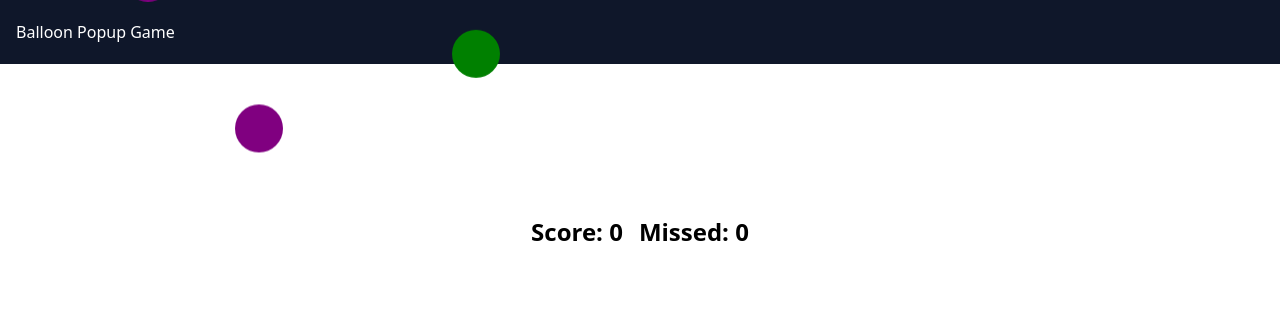
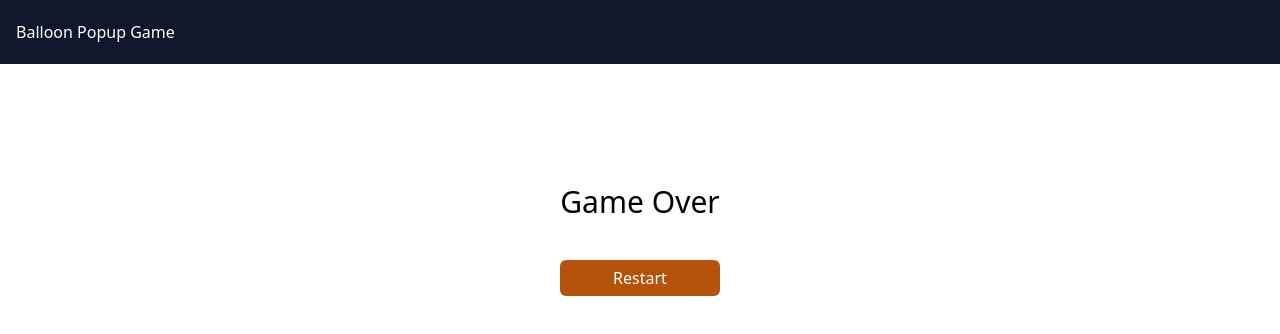
Before and after one commit to My-Angular-Projects/balloon-game, an Angular app: page / in a window 1280 px wide. Shown: the top 334 px of the page. Built offline with nearby package versions, Linux system fonts and the light colour scheme.

Commit message:
add score calculation

```diff
--- a/src/app/components/balloon/balloon.component.html
+++ b/src/app/components/balloon/balloon.component.html
@@ -1,4 +1,5 @@
 <div
   class="w-12 h-12 rounded-full cursor-pointer bg-red-500"
   [style.background-color]="balloon().color"
+  (click)="pop()"
 ></div>
--- a/src/app/components/balloon/balloon.component.ts
+++ b/src/app/components/balloon/balloon.component.ts
@@ -2,9 +2,11 @@ import {
   ChangeDetectionStrategy,
   Component,
   ElementRef,
+  EventEmitter,
   inject,
   input,
   OnInit,
+  Output,
 } from '@angular/core';
 import { IBalloon } from '../../interfaces';
 import { animate, AnimationBuilder, style } from '@angular/animations';
@@ -22,6 +24,9 @@ export class BalloonComponent implements OnInit {
   private readonly elementRef = inject(ElementRef);
 
   public balloon = input.required<IBalloon>();
+
+  @Output() balloonHit = new EventEmitter<string>();
+  @Output() balloonMissed = new EventEmitter<void>();
 
   ngOnInit(): void {
     this.generateAnimation();
@@ -51,6 +56,12 @@ export class BalloonComponent implements OnInit {
     ]);
     const player = animation.create(this.elementRef.nativeElement.firstChild);
     player.play();
-    player.onDone(() => console.log('all done'));
+    player.onDone(() => {
+      this.balloonMissed.emit();
+    });
+  }
+
+  public pop(): void {
+    this.balloonHit.emit(this.balloon().id);
   }
 }
--- a/src/app/components/main/main.component.html
+++ b/src/app/components/main/main.component.html
@@ -1,11 +1,27 @@
 <div class="game-container">
+  @if (gameOver()) {
     <div class="flex gap-4">
       @for (balloon of balloons; track balloon.id) {
-      <bl-balloon [balloon]="balloon" />
+        <bl-balloon
+          [balloon]="balloon"
+          (balloonHit)="balloonHitHandler($event)"
+          (balloonMissed)="balloonMissedHandler()"
+        />
       }
     </div>
     <div class="text-2xl font-bold flex gap-4">
-    <span class="capitalize">score: 0</span>
-    <span class="capitalize">missed: 0</span>
+      <span class="capitalize">score: {{ score }}</span>
+      @if (missed()) {
+        <span class="capitalize">missed: {{ missed() }}</span>
+      }
     </div>
+  } @else {
+    <section class="flex flex-col gap-10">
+      <div class="text-3xl text-center capitalize">game over</div>
+      <button
+        (click)="restartGame()"
+        class="rounded-md px-2 py-1.5 bg-amber-700 text-white cursor-pointer capitalize"
+      >restart</button>
+    </section>
+  }
 </div>
--- a/src/app/components/main/main.component.ts
+++ b/src/app/components/main/main.component.ts
@@ -1,4 +1,10 @@
-import { ChangeDetectionStrategy, Component } from '@angular/core';
+import {
+  ChangeDetectionStrategy,
+  Component,
+  computed,
+  OnInit,
+  signal,
+} from '@angular/core';
 import { BalloonComponent } from '../balloon/balloon.component';
 import { IBalloon } from '../../interfaces';
 import { BalloonModel } from '../../models';
@@ -11,11 +17,40 @@ import { BalloonModel } from '../../models';
   styleUrl: './main.component.scss',
   changeDetection: ChangeDetectionStrategy.OnPush,
 })
-export class MainComponent {
+export class MainComponent implements OnInit {
   private readonly totalBalloons = 3;
-  public readonly balloons = [
-    ...Array<IBalloon | null>(this.totalBalloons)
-      .fill(null)
-      .map(() => new BalloonModel()),
-  ];
+  public balloons: IBalloon[] = [];
+  public score = 0;
+  public missed = signal<number>(0);
+  public gameOver = computed(() => this.missed() === 3);
+
+  ngOnInit(): void {
+    this.startGame();
+  }
+
+  public balloonHitHandler(id: string): void {
+    this.score += 1;
+    this.balloons = this.balloons.filter(
+      (balloon: IBalloon) => balloon.id !== id,
+    );
+    this.balloons.push(new BalloonModel());
+  }
+
+  public balloonMissedHandler(): void {
+    this.missed.update((missed: number) => missed + 1);
+  }
+
+  public restartGame(): void {
+    this.startGame();
+  }
+
+  private startGame(): void {
+    this.missed.set(0);
+    this.score = 0;
+    this.balloons = [
+      ...Array<IBalloon | null>(this.totalBalloons)
+        .fill(null)
+        .map(() => new BalloonModel()),
+    ];
+  }
 }
```
Lines whose indentation alone changed are shown as unchanged.
